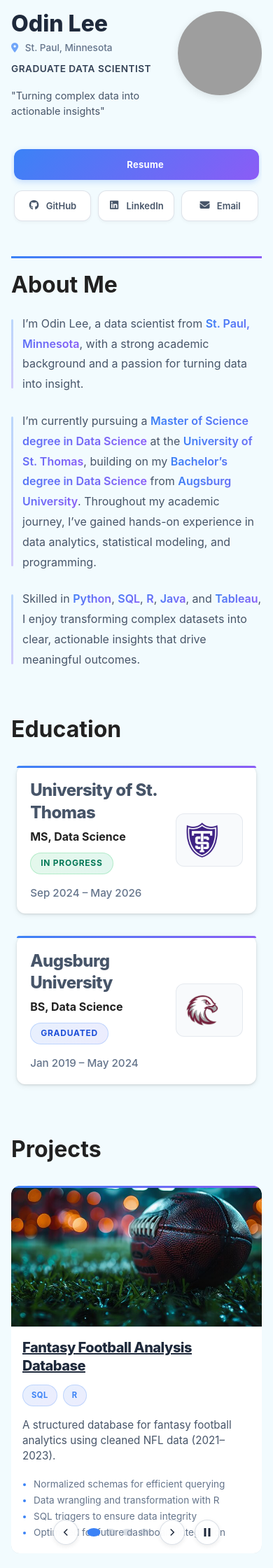
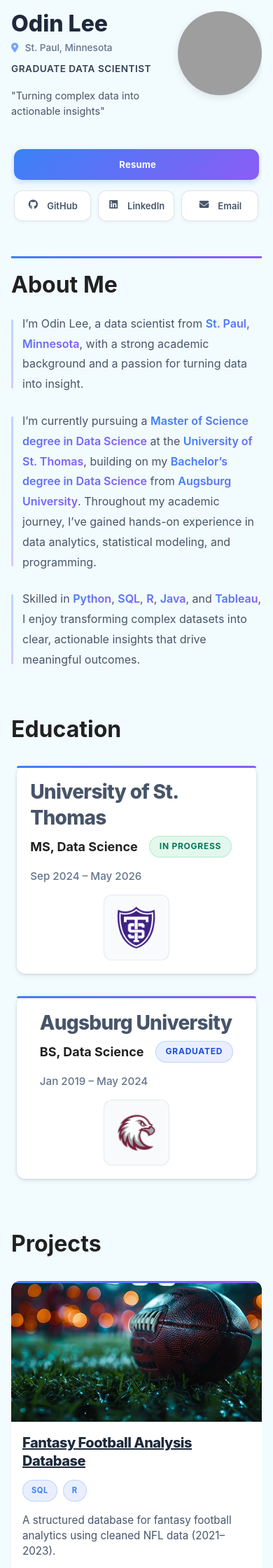
Before and after one commit to OdinLeePro/OdinLeePro.github.io, a Jekyll site: the page built from index.md, in a window 390 px wide. Shown: the top 2240 px of the page at 70% size. Built offline with Jekyll 4.4.1, drawn with Linux system fonts in a browser that asks for light colours; grey boxes are pictures that could not be loaded.

Commit message:
Add files via upload

```diff
--- a/assets/css/style.scss
+++ b/assets/css/style.scss
@@ -1413,12 +1413,11 @@ including layout wrappers, base button design, hover/focus states, and style var
     vertical-align: middle;
   }
 
-  /* --- FIXED: Keep education cards with logo on left --- */
   .educationCard {
-    flex-direction: row;        // Keep row layout (logo left, text right)
-    text-align: left;           // Align text to left
-    gap: 1rem;                  // Reduce gap for smaller screens
-    padding: 1.2rem;            // Reduce padding
+    flex-direction: column;
+    text-align: center;
+    gap: 1rem;
+    padding: 1.2rem;
   }
 
   .educationCard::before {
@@ -1428,32 +1427,16 @@ including layout wrappers, base button design, hover/focus states, and style var
   }
 
   .educationLogo {
-    flex-shrink: 0;             // Don't let logo shrink
-    min-width: 70px;            // Smaller minimum width for phones
-    width: 70px;                // Smaller fixed width
-    padding: 0.75rem;           // Reduce padding around logo
-  }
-
-  .educationLogo img {
-    width: 50px;                // Smaller logo image
-    height: 50px;               // Smaller logo image
+    order: 0;
+    align-self: center;
+    min-width: auto;
+    width: auto;
   }
 
   .educationText {
     text-align: left;
-    flex: 1;                    // Take up remaining space
   }
 
-  .educationText h2 {
-    font-size: 1.5rem;          // Smaller heading for mobile
-  }
-
-  .educationText p:first-of-type {
-    font-size: 1rem;            // Smaller degree text
-    gap: 0.75rem;               // Smaller gap between degree and badge
-  }
-
-  /* --- Project carousel fixes --- */
   .section.projects {
     padding-left: 0;
     padding-right: 0;
@@ -1479,4 +1462,49 @@ including layout wrappers, base button design, hover/focus states, and style var
     left: 0;
     right: 0;
   }
+
+  /* --- Header buttons (520px fixes) --- */
+
+  /* Make icon + label align perfectly in the secondary pills */
+  .linkWrapperMobile .link a {
+    display: flex;
+    align-items: center;
+    justify-content: center;
+    gap: 0.5rem;
+    line-height: 1;          /* kill baseline wobble */
+    text-align: center;
+    /* keep your existing min-height/padding */
+  }
+
+  /* Font Awesome: normalize icon box + vertical alignment */
+  .linkWrapperMobile .link a i.fa-solid,
+  .linkWrapperMobile .link a i.fa-brands {
+    display: inline-block;   /* prevents baseline offset */
+    width: 1.25em;           /* FA’s fixed-width equivalent */
+    text-align: center;
+    font-size: 1.05em;       /* slight boost for visual balance */
+    line-height: 1;          /* lock to text line-height */
+    vertical-align: middle;  /* harmless with inline-block */
+  }
+
+  /* Ensure the text node itself doesn’t add stray height */
+  .linkWrapperMobile .link a span,
+  .linkWrapperMobile .link a strong {
+    line-height: 1;
+  }
+
+  /* Primary “Resume” — force true center horizontally */
+  .linkWrapperMobile .link a.primaryButton {
+    justify-content: center;   /* override any space-between */
+    text-align: center;
+    padding-left: 16px;        /* symmetric padding */
+    padding-right: 16px;
+    gap: 0;                    /* no phantom spacing on phones */
+  }
+
+  /* If the primary button includes an <i> icon, hide it on phones */
+  .linkWrapperMobile .link a.primaryButton i.fa-solid,
+  .linkWrapperMobile .link a.primaryButton i.fa-brands {
+    display: none !important;
+  }
 }
```
